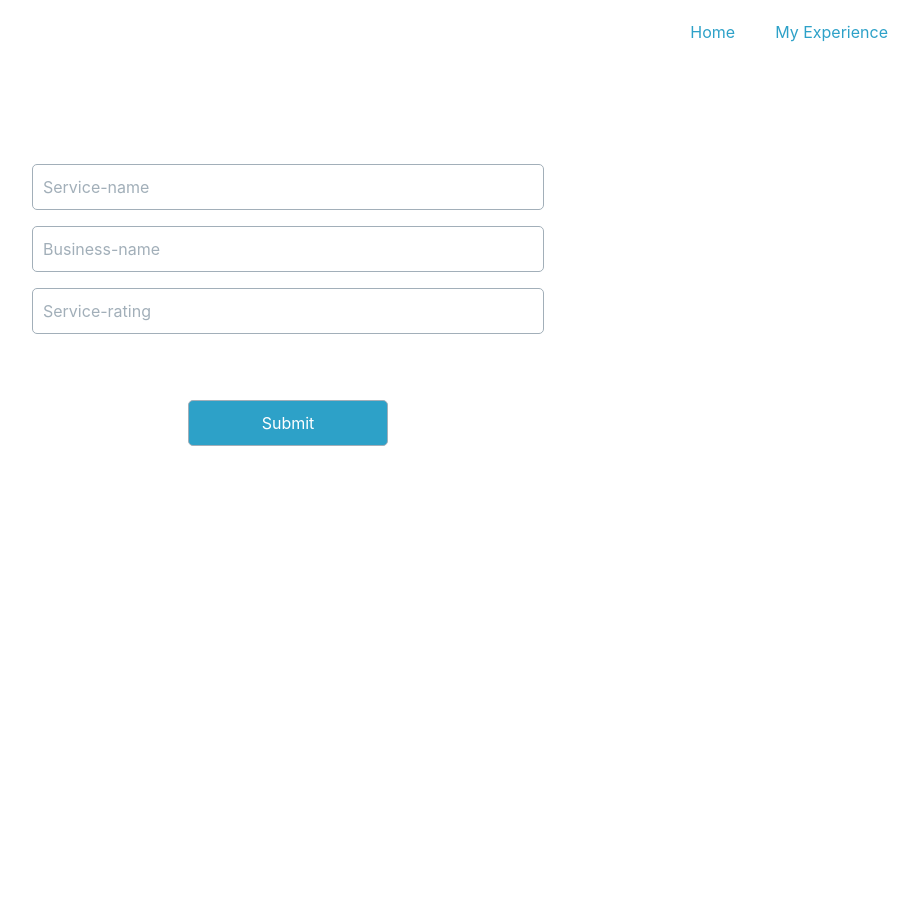
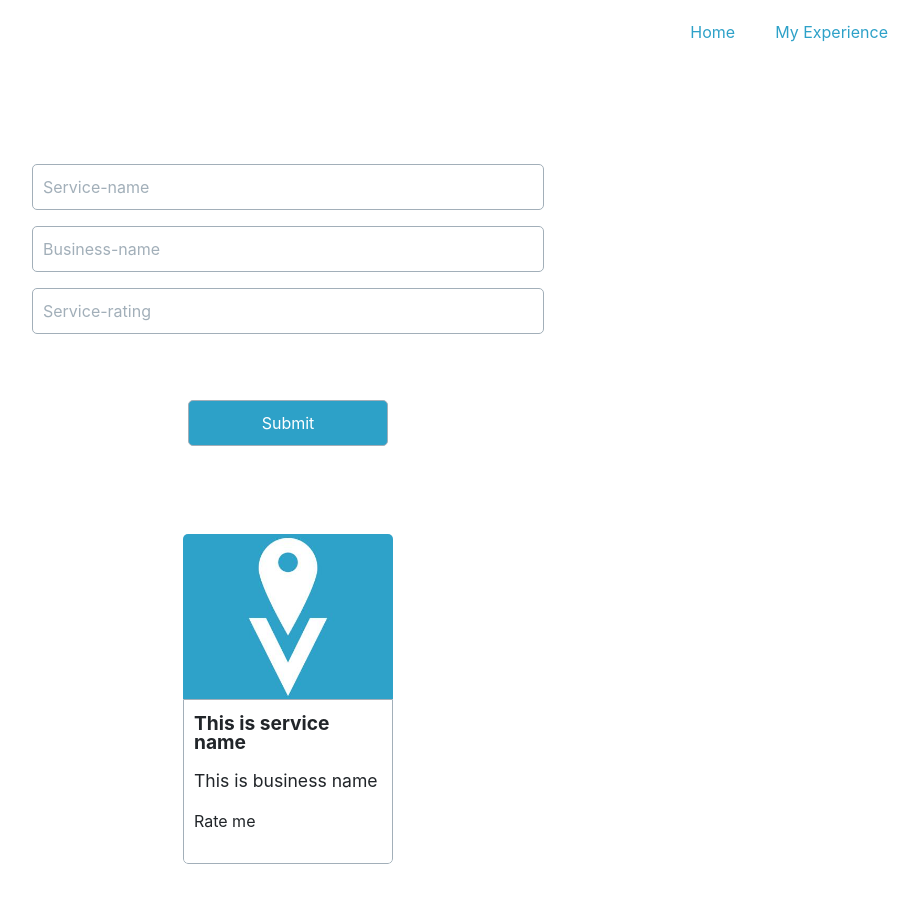
Before and after one commit to IvanaKos/Locaverse-internship-task, a Nuxt app: page / in a window 1280 px wide. Shown: the top 902 px of the page, without its empty margins (352-1271 px from the left). Before the commit the page ends 800 px from the top, so only its background shows below. Built offline with nearby package versions, Linux system fonts and the light colour scheme.

Commit message:
chore: add ServiceCard component

```diff
--- /dev/null
+++ b/components/ServiceCard.vue
@@ -0,0 +1,70 @@
+<template>
+  <div class="service-card-wraper">
+    <div class="service-card">
+      <div class="service-img">
+        <img src="../assets/img/locaverse-logo.jpg" alt="" />
+      </div>
+      <div class="service-info">
+        <p class="service-name">This is service name</p>
+        <p class="business-name">This is business name</p>
+        <p class="rating">Rate me</p>
+      </div>
+    </div>
+  </div>
+</template>
+
+<style>
+.service-card-wraper {
+  display: flex;
+  flex-direction: column;
+  padding: 0.5rem;
+  row-gap: 0.5rem;
+  margin: 80px;
+}
+
+.service-card {
+  width: 210px;
+  height: 330px;
+  border-radius: 5px;
+  overflow: hidden;
+}
+
+.service-img {
+  width: 100%;
+  height: 50%;
+  display: flex;
+  justify-content: center;
+  align-items: center;
+  overflow: hidden;
+}
+
+.service-img img {
+  max-width: 100%;
+}
+
+.service-info {
+  width: 100%;
+  height: 50%;
+  display: flex;
+  flex-direction: column;
+  justify-content: space-evenly;
+  padding: 10px;
+  border: 1px solid hsl(206deg 14% 68%);
+  border-radius: 0 0 5px 5px;
+  overflow: hidden;
+}
+
+.service-name,
+.business-name {
+  line-height: 1;
+}
+
+.service-name {
+  font-weight: bold;
+  font-size: 1.2rem;
+}
+
+.business-name {
+  font-size: 1.1rem;
+}
+</style>
--- a/pages/index.vue
+++ b/pages/index.vue
@@ -2,18 +2,21 @@
   <div class="page">
     <MainHeader />
     <MyForm />
+    <ServiceCard />
   </div>
 </template>
 
 <script>
 import MyForm from '~/components/MyForm.vue'
 import MainHeader from '~/components/MainHeader.vue'
+import ServiceCard from '~/components/ServiceCard.vue'
 
 export default {
   name: 'IndexPage',
   components: {
     MainHeader,
     MyForm,
+    ServiceCard,
   },
 }
 </script>
```
Also changed, not shown: assets/img/locaverse-logo.jpg (added).
